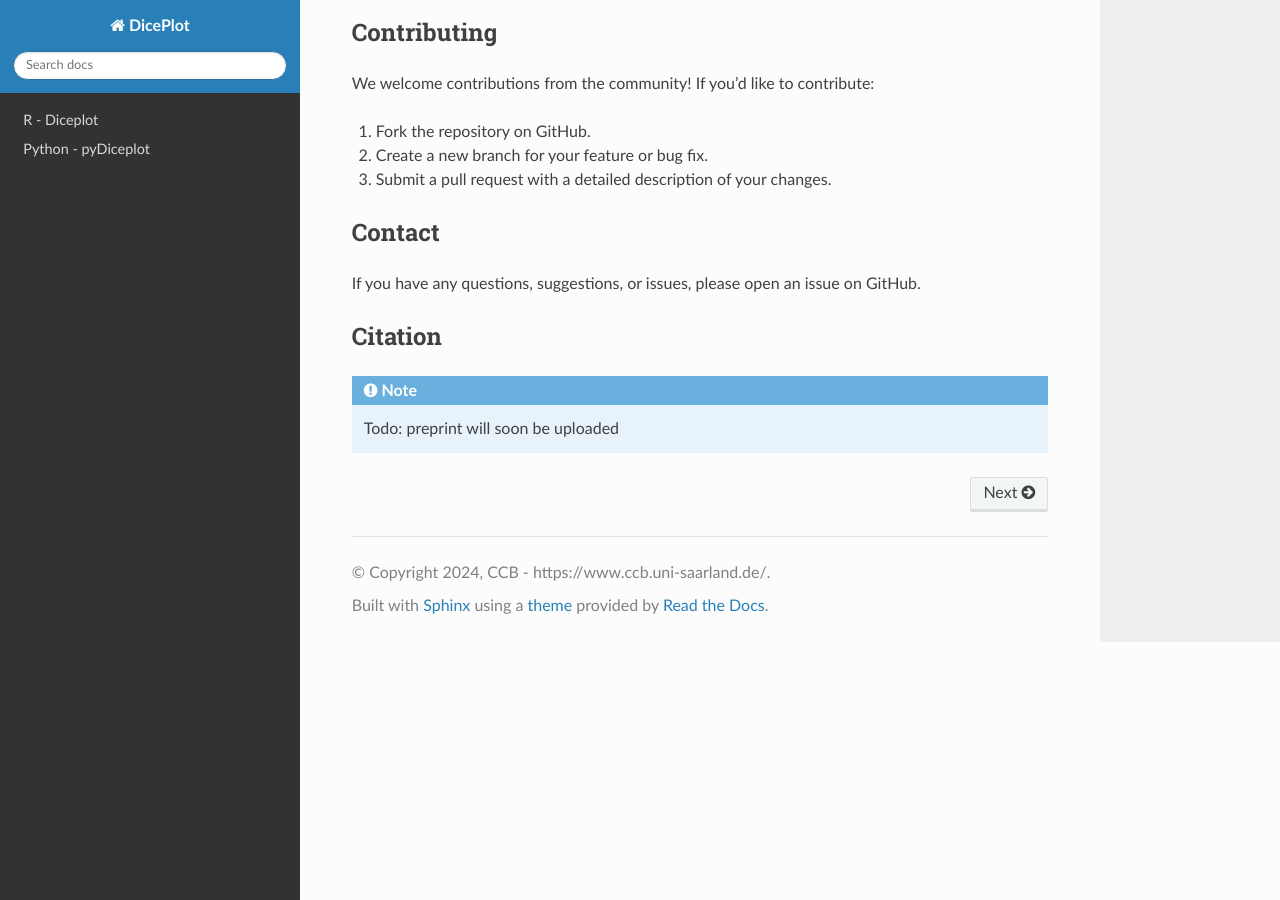
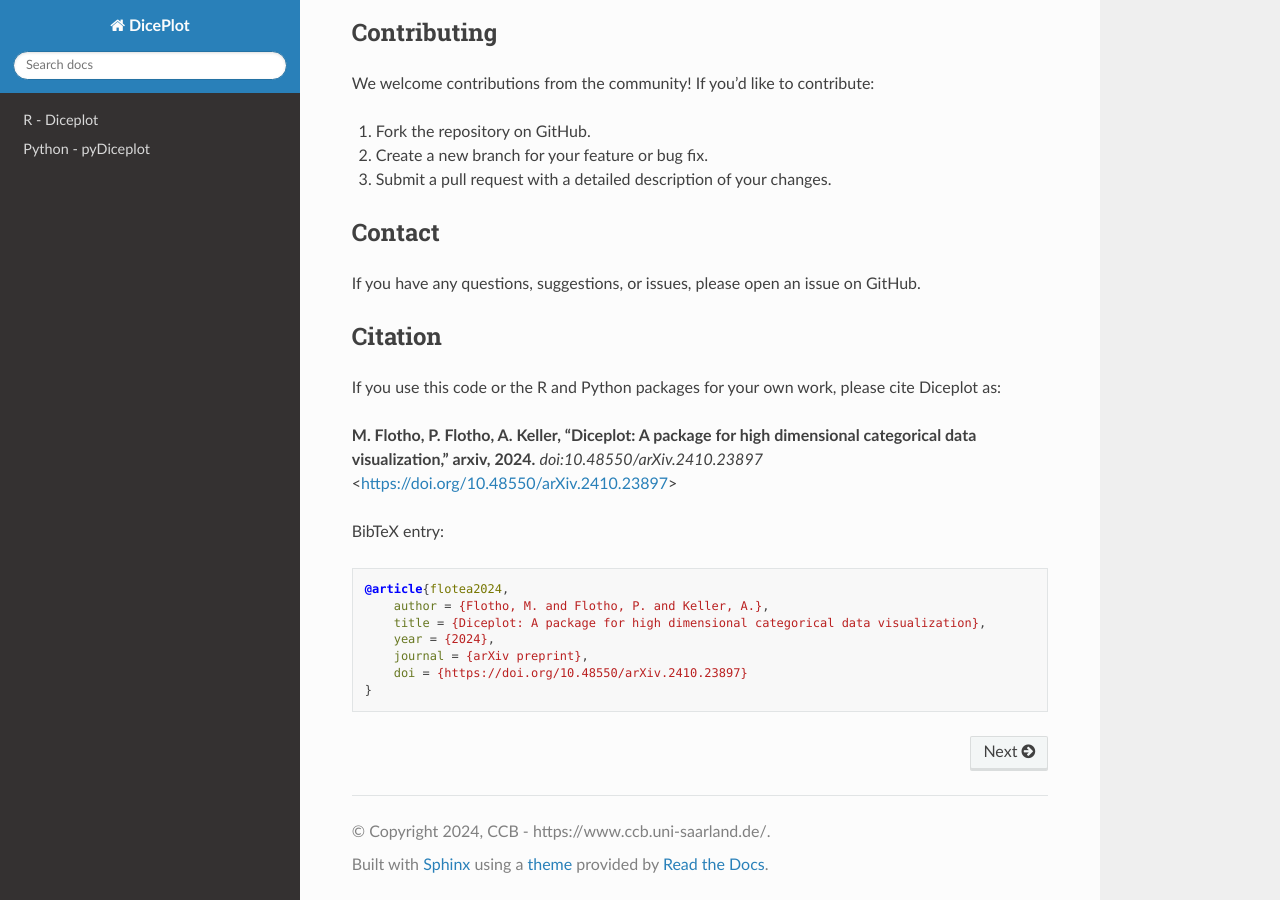
Before and after one commit to maflot/ReadTheDocsDiceplot, a Sphinx documentation site: the page built from docs/source/index.rst, in a window 1280 px wide and 900 px high, scrolled down 2244 px. Built offline with Sphinx 7.4.7 and the Read the Docs theme 3.1.0, drawn with Linux system fonts in a browser that asks for light colours.

Commit message:
Update index.rst

```diff
--- a/docs/source/index.rst
+++ b/docs/source/index.rst
@@ -68,5 +68,20 @@ If you have any questions, suggestions, or issues, please open an issue on GitHu
 Citation
 ~~~~~~~~~~~~~~~~~~~
 
-.. note::
-   Todo: preprint will soon be uploaded
+If you use this code or the R and Python packages for your own work, please cite Diceplot as:
+
+**M. Flotho, P. Flotho, A. Keller, "Diceplot: A package for high dimensional categorical data visualization," arxiv, 2024.**
+*doi:10.48550/arXiv.2410.23897*
+<https://doi.org/10.48550/arXiv.2410.23897>
+
+BibTeX entry:
+
+.. code-block:: bibtex
+
+    @article{flotea2024,
+        author = {Flotho, M. and Flotho, P. and Keller, A.},
+        title = {Diceplot: A package for high dimensional categorical data visualization},
+        year = {2024},
+        journal = {arXiv preprint},
+        doi = {https://doi.org/10.48550/arXiv.2410.23897}
+    }
```
